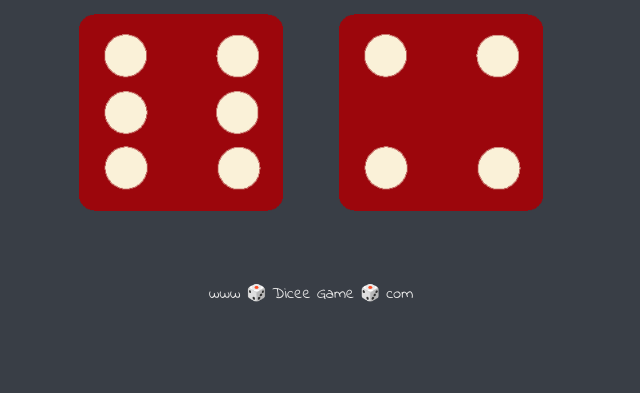
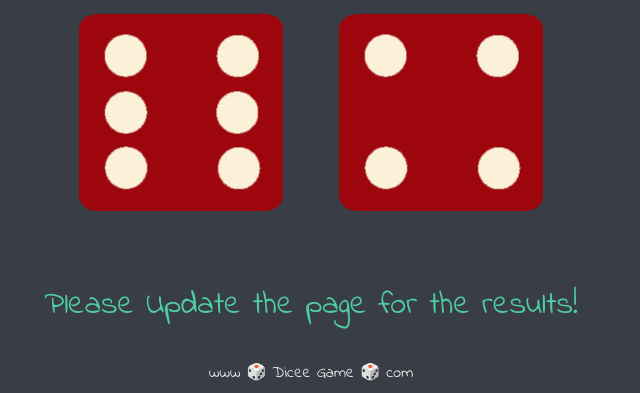
Before and after one commit to bekov28/dice-mini-game, a plain HTML site: page index.html in a window 1280 px wide. Shown: the part 481-874 px from the top of the page, without its empty margins (329-969 px from the left). Before the commit the page ends 800 px from the top, so only its background shows below. Drawn offline with Linux system fonts and the light colour scheme.

Commit message:
p element added

```diff
--- a/index.html
+++ b/index.html
@@ -22,6 +22,7 @@
       </div>
     </div>
     <footer>
+      <p>Please Update the page for the results! </p>
       www 🎲 Dicee Game 🎲 com</footer>
     <script src="index.js" charset="utf-8"></script>
   </body>
```
